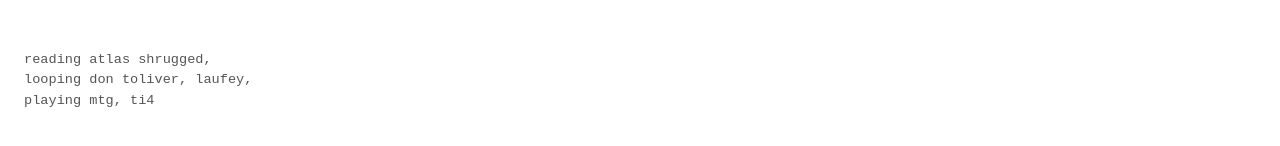
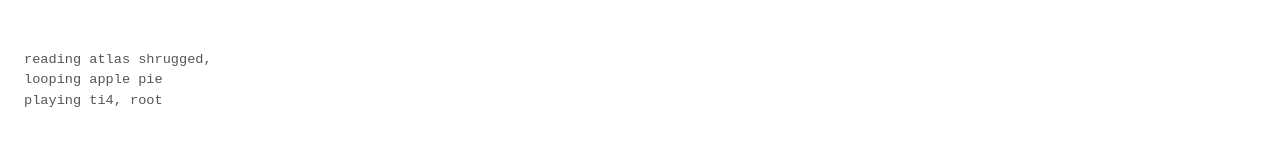
Before and after one commit to k8rthik/krthkmgndm.github.io, a Next.js app: page / in a window 1280 px wide. Shown: the part 664-810 px from the top of the page. Built offline with nearby package versions, Linux system fonts and the light colour scheme; no server answers.

Commit message:
update personal info

```diff
--- a/components/Accordion.jsx
+++ b/components/Accordion.jsx
@@ -63,8 +63,8 @@
 
       <ul className="now" aria-label="status">
         <li>reading atlas shrugged,</li>
-        <li>looping don toliver, laufey,</li>
-        <li>playing mtg, ti4</li>
+        <li>looping apple pie</li>
+        <li>playing ti4, root</li>
       </ul>
     </div>
   );
```
